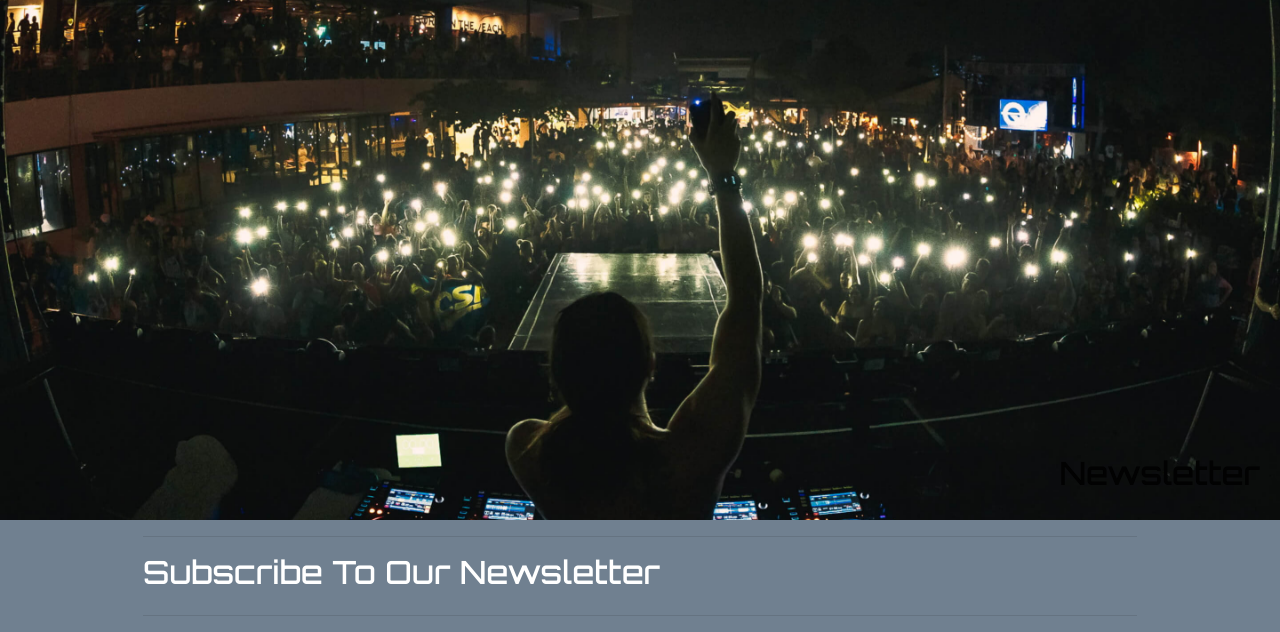
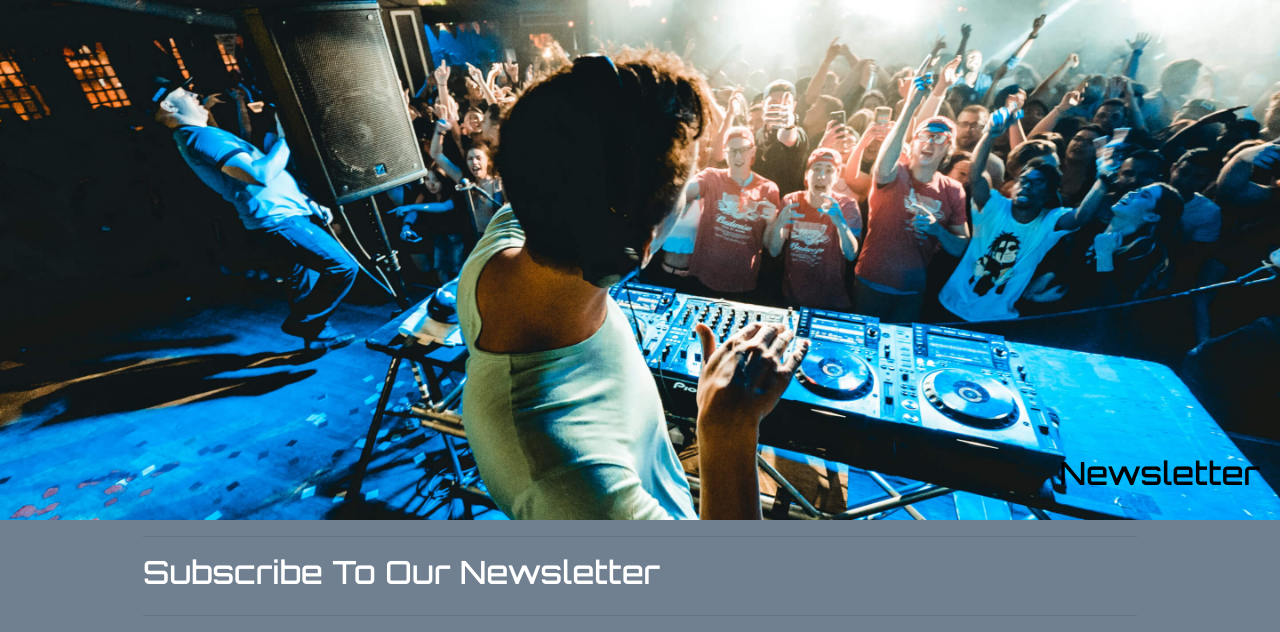
Before and after one commit to lunartechfreek/neon-beats-academy, a Django app: page /newsletter/subscribe/ in a window 1280 px wide. Shown: the part 115-747 px from the top of the page. Run offline with Django 3.2, Linux system fonts and the light colour scheme; data that the repository does not hold is empty; parts of the project's set-up code (start-up, migrations or seed data) failed here and were passed over; some libraries are stand-ins or nearby versions.

Commit message:
Add newsletter banner image

```diff
--- a/newsletter/templates/newsletter/subscribe.html
+++ b/newsletter/templates/newsletter/subscribe.html
@@ -10,7 +10,7 @@
         <div class="col"></div>
     </div>
 </div>
-<div class="contact-image lg-page-banner">
+<div class="newsletter-image lg-page-banner">
     <h2 class="text-black page-title">
         Newsletter
     </h2>
--- a/static/css/base.css
+++ b/static/css/base.css
@@ -207,6 +207,10 @@ h1, h2, h3, h4, h5, h6 {
 
 .faq-image {
     background-image: url('../images/faq-banner.jpeg');
+}
+
+.newsletter-image {
+    background-image: url('../images/newsletter-banner.jpeg');
 }
 
 .bag-image {
```
Also changed, not shown: static/images/newsletter-banner.jpeg (added).
